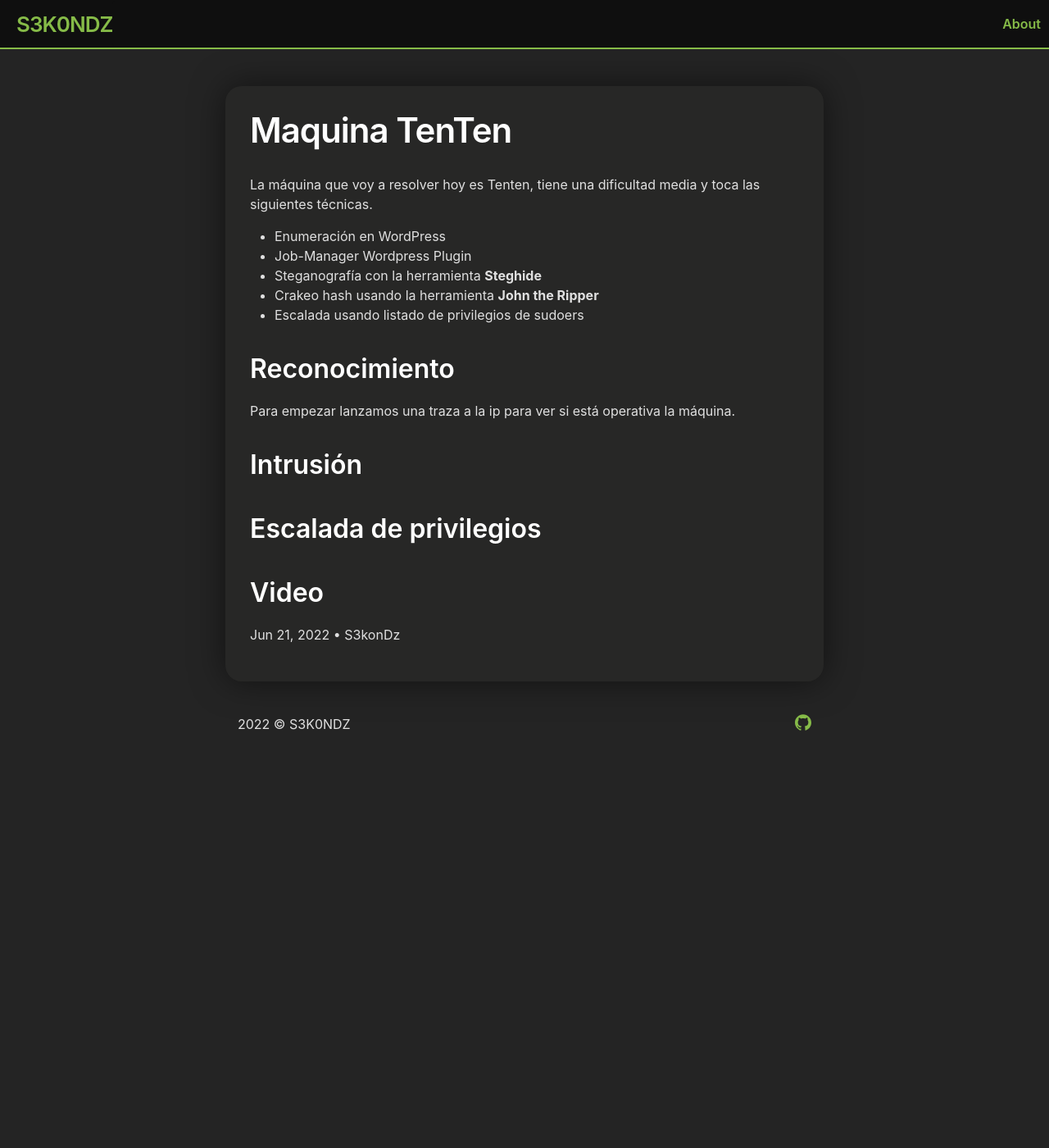
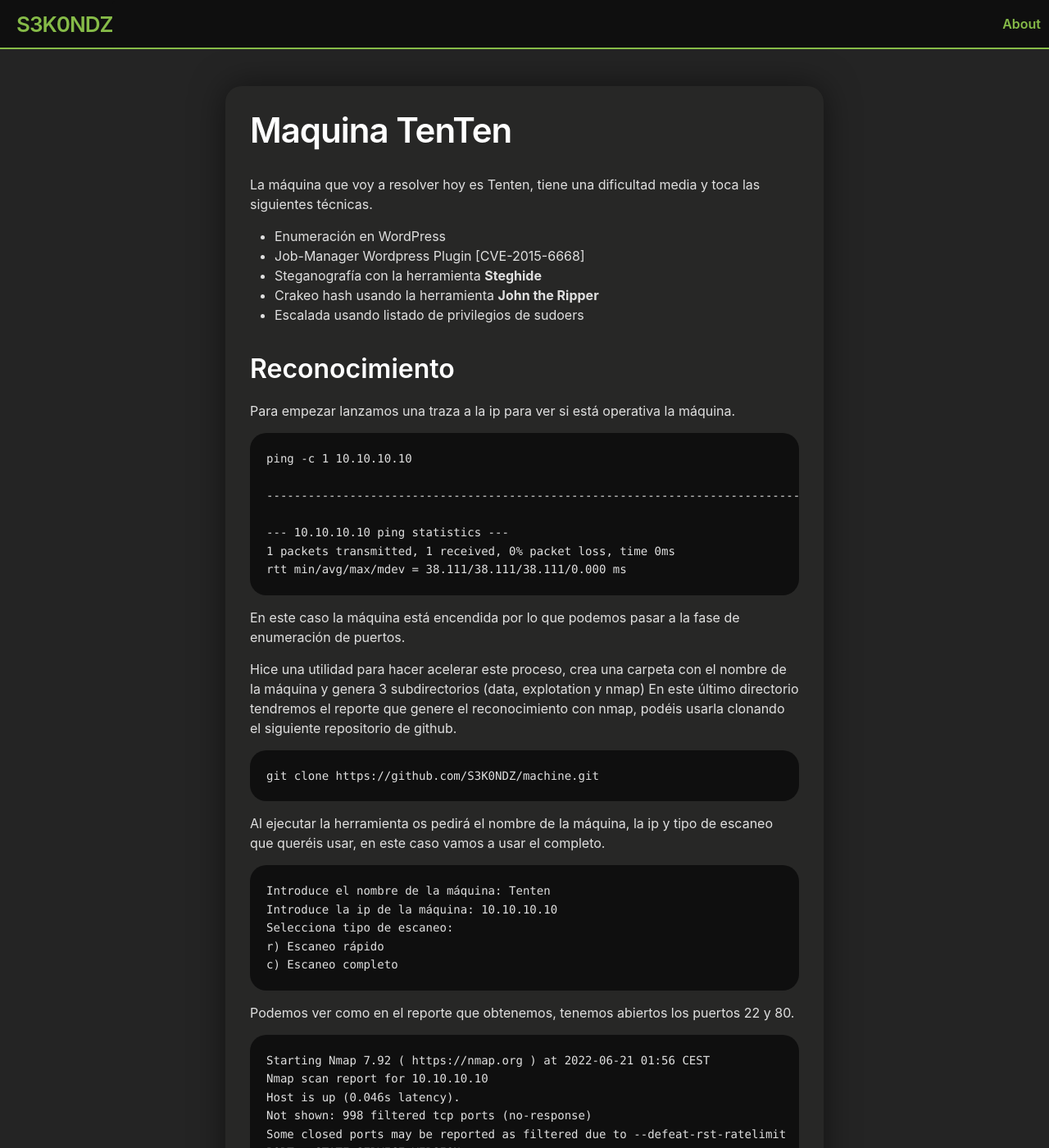
Before and after one commit to S3K0NDz/s3k0ndz.github.io, a Jekyll site: the page built from _posts/2022-06-21-htb-TenTen2.md, in a window 1280 px wide and 1400 px high. Shown: the whole window at 82% size. Built offline with Jekyll 4.4.1, drawn with Linux system fonts in a browser that asks for light colours; some of the changed text lies outside the part shown.

Commit message:
post maquina tenten

````diff
--- a/_posts/2022-06-21-htb-TenTen2.md
+++ b/_posts/2022-06-21-htb-TenTen2.md
@@ -8,15 +8,71 @@
 La máquina que voy a resolver hoy es Tenten, tiene una dificultad media y toca las siguientes técnicas.
 
 * Enumeración en WordPress
-* Job-Manager Wordpress Plugin
+* Job-Manager Wordpress Plugin [CVE-2015-6668]
 * Steganografía con la herramienta **Steghide**
 * Crakeo hash usando la herramienta **John the Ripper**
 * Escalada usando listado de privilegios de sudoers
+
 
 ## Reconocimiento
 
 Para empezar lanzamos una traza a la ip para ver si está operativa la máquina.
 
+
+```
+ping -c 1 10.10.10.10
+
+---------------------------------------------------------------------------------------------
+
+--- 10.10.10.10 ping statistics ---
+1 packets transmitted, 1 received, 0% packet loss, time 0ms
+rtt min/avg/max/mdev = 38.111/38.111/38.111/0.000 ms
+```
+En este caso la máquina está encendida por lo que podemos pasar a la fase de enumeración de puertos.
+
+Hice una utilidad para hacer acelerar este proceso, crea una carpeta con el nombre de la máquina y genera 3 subdirectorios (data, explotation y nmap) En este último directorio tendremos el reporte que genere el reconocimiento con nmap, podéis usarla clonando el siguiente repositorio de github.
+
+```
+git clone https://github.com/S3K0NDZ/machine.git
+```
+
+Al ejecutar la herramienta os pedirá el nombre de la máquina, la ip y tipo de escaneo que queréis usar, en este caso vamos a usar el completo.
+
+```
+Introduce el nombre de la máquina: Tenten
+Introduce la ip de la máquina: 10.10.10.10
+Selecciona tipo de escaneo:
+r) Escaneo rápido
+c) Escaneo completo
+```
+
+Podemos ver como en el reporte que obtenemos, tenemos abiertos los puertos 22 y 80.
+
+```
+Starting Nmap 7.92 ( https://nmap.org ) at 2022-06-21 01:56 CEST
+Nmap scan report for 10.10.10.10
+Host is up (0.046s latency).
+Not shown: 998 filtered tcp ports (no-response)
+Some closed ports may be reported as filtered due to --defeat-rst-ratelimit
+PORT   STATE SERVICE VERSION
+22/tcp open  ssh     OpenSSH 7.2p2 Ubuntu 4ubuntu2.1 (Ubuntu Linux; protocol 2.0)
+| ssh-hostkey:
+|   2048 ec:f7:9d:38:0c:47:6f:f0:13:0f:b9:3b:d4:d6:e3:11 (RSA)
+|   256 cc:fe:2d:e2:7f:ef:4d:41:ae:39:0e:91:ed:7e:9d:e7 (ECDSA)
+|_  256 8d:b5:83:18:c0:7c:5d:3d:38:df:4b:e1:a4:82:8a:07 (ED25519)
+80/tcp open  http    Apache httpd 2.4.18 ((Ubuntu))
+|_http-server-header: Apache/2.4.18 (Ubuntu)
+|_http-generator: WordPress 4.7.3
+|_http-title: Job Portal &#8211; Just another WordPress site
+Service Info: OS: Linux; CPE: cpe:/o:linux:linux_kernel
+
+Service detection performed. Please report any incorrect results at https://nmap.org/submit/ .
+Nmap done: 1 IP address (1 host up) scanned in 16.14 seconds
+```
+
 ## Intrusión
+
+
+
 ## Escalada de privilegios
 ## Video
````
